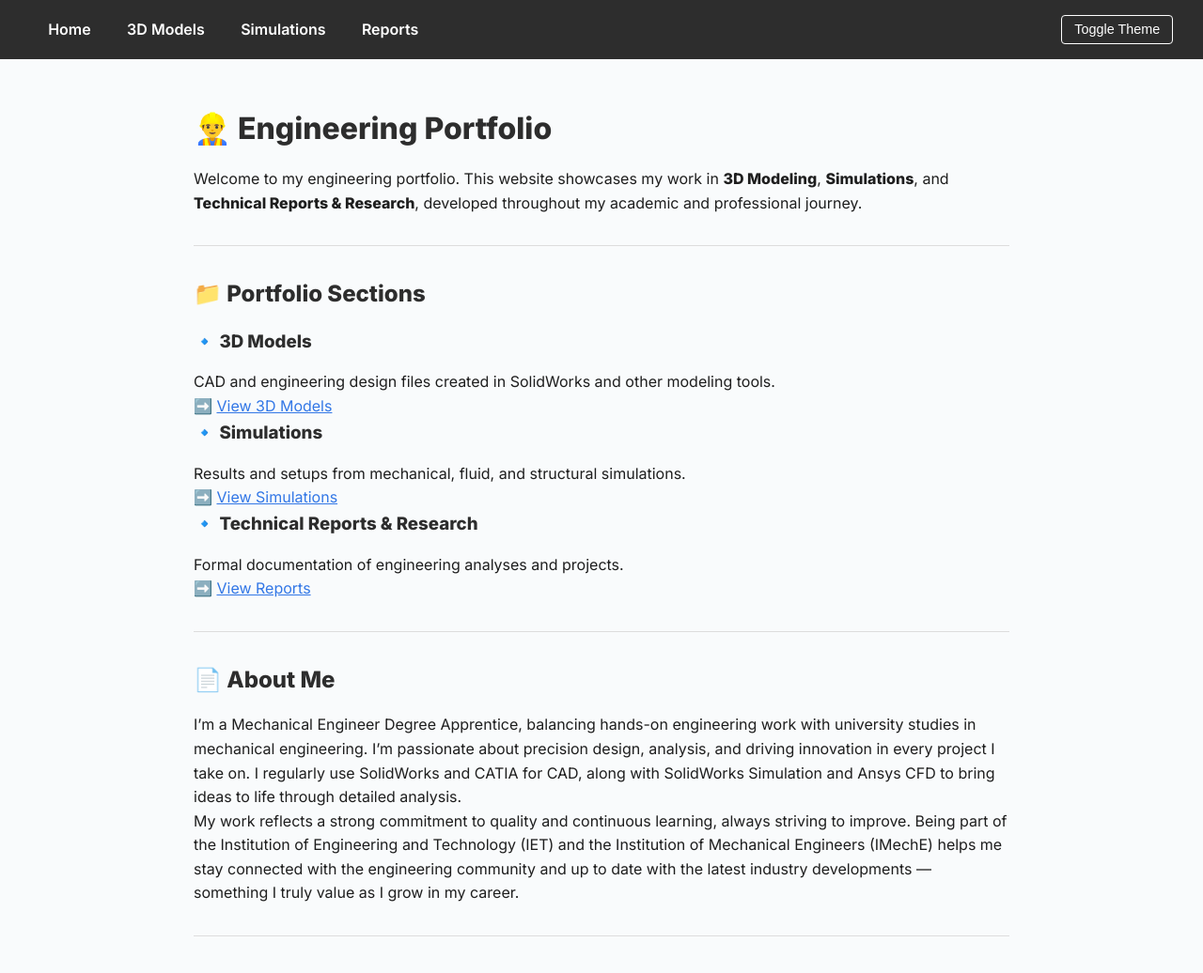
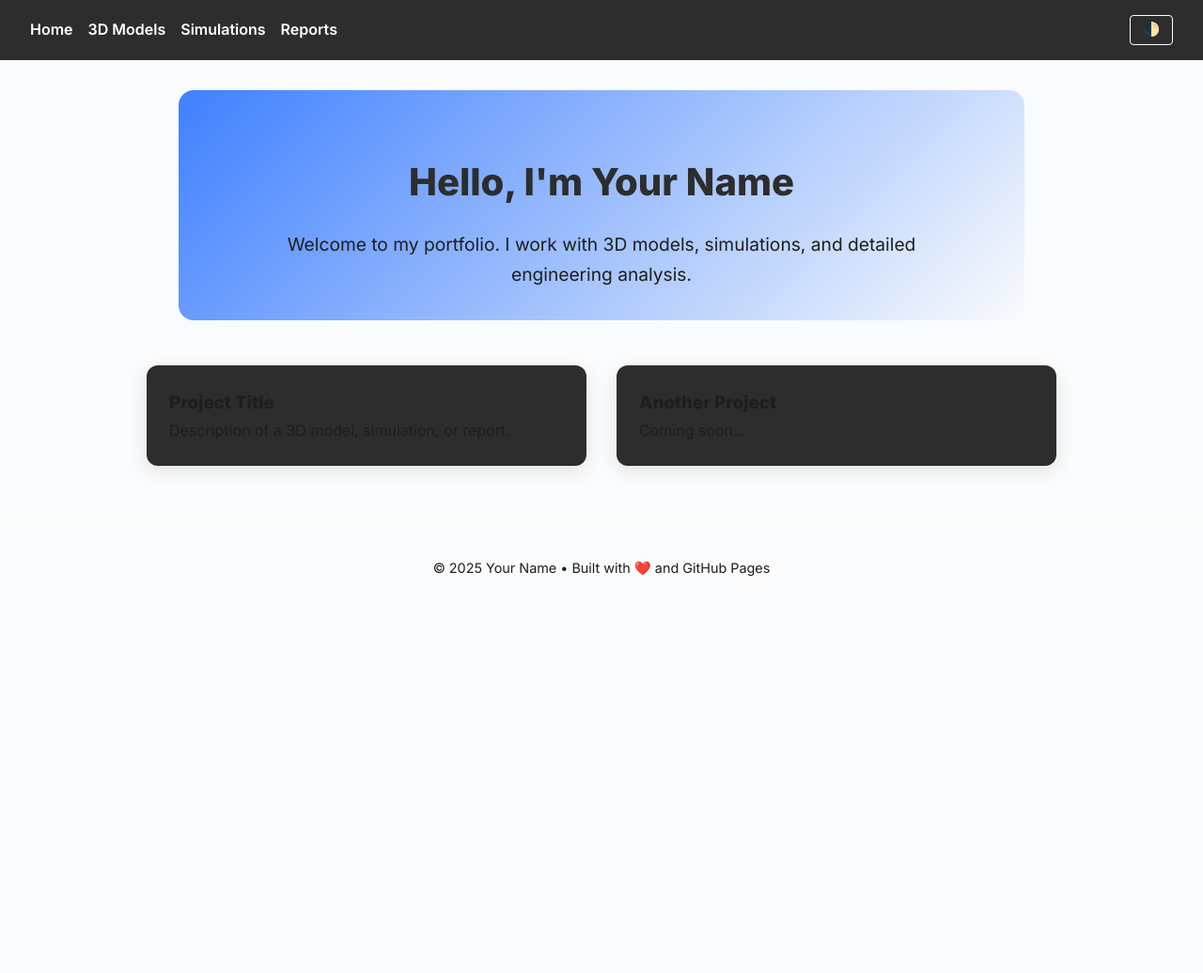
Before and after one commit to tob-mas/engineeringportfolio, a Jekyll site: the page built from index.md, in a window 1280 px wide and 1077 px high. Shown: the top 1036 px of the window at 94% size. Built offline with Jekyll 4.4.1, drawn with Linux system fonts in a browser that asks for light colours.

Commit message:
Update default.html

```diff
--- a/_layouts/default.html
+++ b/_layouts/default.html
@@ -1,27 +1,23 @@
 <!DOCTYPE html>
 <html lang="en">
   <head>
-    <meta charset="utf-8">
+    <meta charset="utf-8" />
+    <meta name="viewport" content="width=device-width, initial-scale=1" />
+    <meta name="description" content="Portfolio of 3D models, simulations, and research." />
+    <meta name="author" content="Your Name" />
+    <meta property="og:title" content="Your Name | Portfolio" />
+    <meta property="og:description" content="Explore 3D models, simulations, and reports." />
+    <meta property="og:image" content="/assets/preview.png" />
+    <link rel="icon" type="image/png" href="/favicon.png" />
     <title>{{ page.title }}</title>
-    <meta name="viewport" content="width=device-width, initial-scale=1">
-    <link href="https://fonts.googleapis.com/css2?family=Inter:wght@400;600;800&display=swap" rel="stylesheet">
+    <link href="https://fonts.googleapis.com/css2?family=Inter:wght@400;600;800&display=swap" rel="stylesheet" />
     <style>
       :root {
         --bg: #f9fbfc;
         --text: #1e1e1e;
         --primary: #2d2d2d;
-        --accent: #4f9aff;
-        --hover: #3277e6;
-      }
-
-      @media (prefers-color-scheme: dark) {
-        :root {
-          --bg: #1a1a1a;
-          --text: #eaeaea;
-          --primary: #ffffff;
-          --accent: #4f9aff;
-          --hover: #72b2ff;
-        }
+        --accent: #3f80ff;
+        --hover: #669fff;
       }
 
       [data-theme="dark"] {
@@ -38,12 +34,17 @@
         box-sizing: border-box;
       }
 
+      html {
+        scroll-behavior: smooth;
+      }
+
       body {
         font-family: 'Inter', sans-serif;
+        font-size: 16px;
+        line-height: 1.7;
         background-color: var(--bg);
         color: var(--text);
-        line-height: 1.6;
-        transition: background 0.3s ease, color 0.3s ease;
+        transition: background-color 0.4s ease, color 0.4s ease;
       }
 
       nav {
@@ -52,17 +53,21 @@
         display: flex;
         justify-content: center;
         align-items: center;
+        gap: 1rem;
         position: sticky;
         top: 0;
         z-index: 1000;
+        opacity: 0;
+        transform: translateY(-20px);
+        animation: slideDownFade 0.6s ease-out forwards;
+        transition: background-color 0.4s ease;
       }
 
       nav a {
         color: white;
         text-decoration: none;
-        margin: 0 1.2rem;
         font-weight: 600;
-        transition: all 0.3s ease;
+        transition: color 0.3s ease, border-bottom 0.3s ease;
       }
 
       nav a:hover {
@@ -80,50 +85,73 @@
         cursor: pointer;
         border-radius: 4px;
         font-size: 0.9rem;
-        transition: background 0.3s ease;
+        transition: background 0.3s ease, color 0.3s ease, transform 0.3s ease;
       }
 
       .theme-toggle:hover {
         background: rgba(255, 255, 255, 0.1);
+        transform: scale(1.05);
       }
 
-      main {
-        padding: 3rem 1rem;
+      .hero {
+        text-align: center;
+        padding: 4rem 1rem 2rem;
+        background: linear-gradient(135deg, var(--accent), transparent);
+        border-radius: 1rem;
         max-width: 900px;
-        margin: auto;
+        margin: 2rem auto;
       }
 
-      h1, h2, h3 {
+      .hero h1 {
+        font-size: 2.5rem;
+        margin-bottom: 1rem;
         color: var(--primary);
-        margin-bottom: 1rem;
       }
 
-      section {
-        margin-bottom: 3rem;
+      .hero p {
+        font-size: 1.2rem;
+        max-width: 700px;
+        margin: 0 auto;
+        color: var(--text);
       }
 
-      a {
-        color: var(--hover);
-        font-weight: 500;
-        transition: color 0.3s ease;
+      .card-grid {
+        display: grid;
+        gap: 2rem;
+        grid-template-columns: repeat(auto-fit, minmax(280px, 1fr));
+        max-width: 1000px;
+        margin: 3rem auto;
+        padding: 0 1rem;
       }
 
-      a:hover {
-        color: var(--accent);
+      .card {
+        background-color: var(--primary);
+        color: var(--text);
+        border-radius: 12px;
+        padding: 1.5rem;
+        transition: transform 0.3s ease, box-shadow 0.3s ease;
+        box-shadow: 0 6px 20px rgba(0, 0, 0, 0.1);
       }
 
-      hr {
-        margin: 2rem 0;
-        border: none;
-        height: 1px;
-        background-color: #ddd;
+      .card:hover {
+        transform: translateY(-5px);
+        box-shadow: 0 10px 24px rgba(0, 0, 0, 0.15);
       }
 
-      /* Fade-in Animation */
-      .fade-in {
-        opacity: 0;
-        transform: translateY(20px);
-        animation: fadeInUp 0.6s ease-out forwards;
+      footer {
+        text-align: center;
+        font-size: 0.9rem;
+        color: var(--text);
+        padding: 2rem 1rem;
+        border-top: 1px solid rgba(255, 255, 255, 0.1);
+        margin-top: 4rem;
+      }
+
+      @keyframes slideDownFade {
+        to {
+          opacity: 1;
+          transform: translateY(0);
+        }
       }
 
       @keyframes fadeInUp {
@@ -131,27 +159,6 @@
           opacity: 1;
           transform: translateY(0);
         }
-      }
-
-      /* 💡 New .content-block styles for portfolio items */
-      .content-block {
-        border-left: 4px solid var(--accent);
-        padding: 1rem 1.5rem;
-        margin-bottom: 2rem;
-        background: rgba(79, 154, 255, 0.05);
-        border-radius: 8px;
-        animation: fadeInUp 0.6s ease-out both;
-      }
-
-      .content-block h3 {
-        margin-bottom: 0.5rem;
-        font-weight: 600;
-        color: var(--primary);
-      }
-
-      .content-block p {
-        margin: 0;
-        font-size: 0.95rem;
       }
     </style>
   </head>
@@ -161,35 +168,37 @@
       <a href="{{ "/3d_models/" | relative_url }}">3D Models</a>
       <a href="{{ "/simulations/" | relative_url }}">Simulations</a>
       <a href="{{ "/reports/" | relative_url }}">Reports</a>
-      <button class="theme-toggle" onclick="toggleTheme()">Toggle Theme</button>
+      <button class="theme-toggle" onclick="toggleTheme()">🌓</button>
     </nav>
 
+    <section class="hero">
+      <h1>Hello, I'm Your Name</h1>
+      <p>Welcome to my portfolio. I work with 3D models, simulations, and detailed engineering analysis.</p>
+    </section>
+
     <main id="main-content">
-      {{ content }}
+      <div class="card-grid">
+        <div class="card">
+          <h3>Project Title</h3>
+          <p>Description of a 3D model, simulation, or report.</p>
+        </div>
+        <div class="card">
+          <h3>Another Project</h3>
+          <p>Coming soon...</p>
+        </div>
+      </div>
     </main>
 
+    <footer>
+      <p>© {{ "now" | date: "%Y" }} Your Name • Built with ❤️ and GitHub Pages</p>
+    </footer>
+
     <script>
-      // Theme toggle
       function toggleTheme() {
         const html = document.documentElement;
         const current = html.getAttribute('data-theme');
         html.setAttribute('data-theme', current === 'dark' ? 'light' : 'dark');
       }
-
-      // Fade-in animation on scroll
-      const observer = new IntersectionObserver(entries => {
-        entries.forEach(entry => {
-          if (entry.isIntersecting) {
-            entry.target.classList.add('fade-in');
-          }
-        });
-      }, {
-        threshold: 0.1
-      });
-
-      document.querySelectorAll('main > *').forEach(el => {
-        observer.observe(el);
-      });
     </script>
   </body>
 </html>
```
